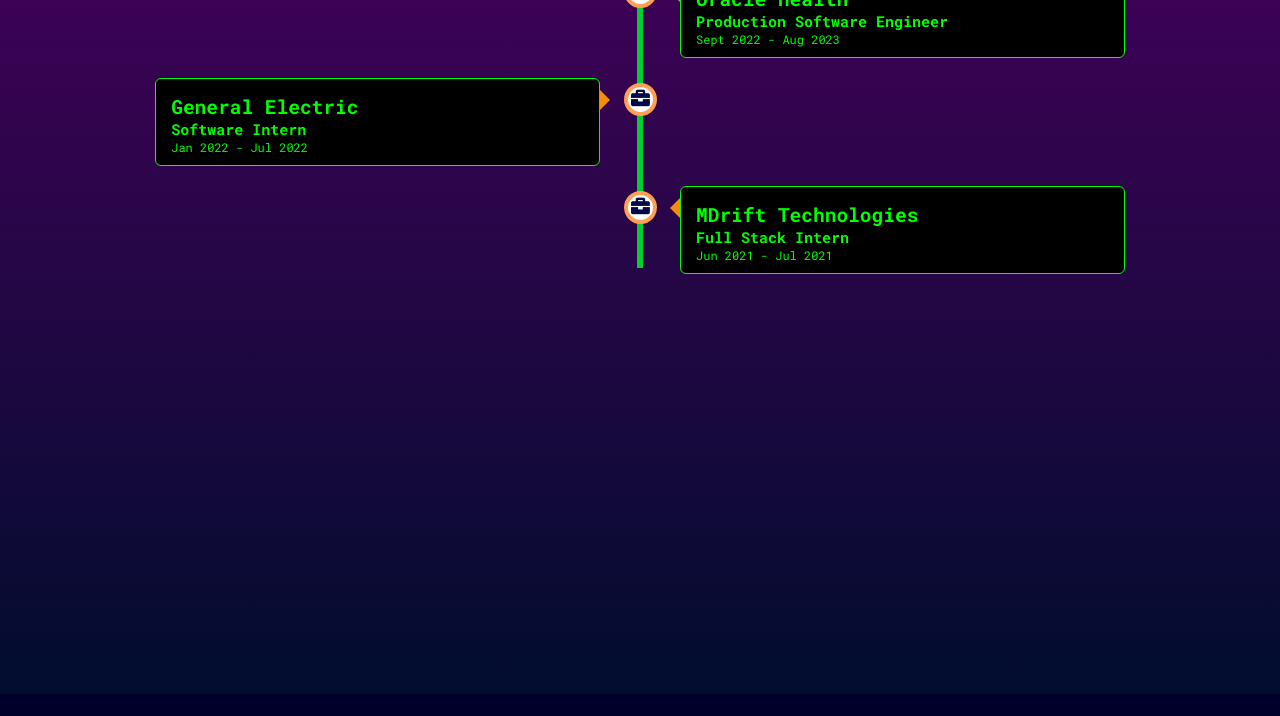
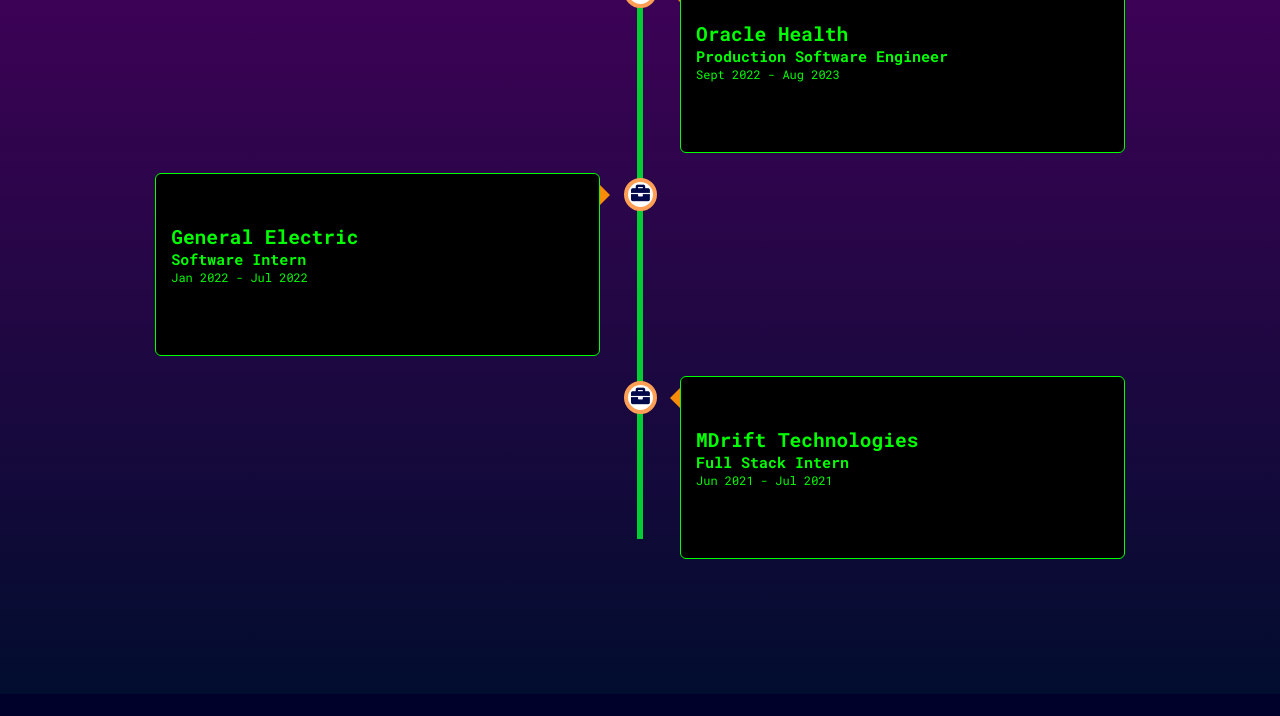
Before and after one commit to DevDevangshu404/Devangshu-Portfolio, a plain HTML site: page index.html in a window 1280 px wide. Shown: the part 3943-4659 px from the top of the page. Drawn offline with nearby package versions, Linux system fonts and the light colour scheme; a script that the page names is missing.

Commit message:
Update style.css

```diff
--- a/assets/css/style.css
+++ b/assets/css/style.css
@@ -988,12 +988,12 @@ header .navbar ul li a:hover {
 }
 .experience .content .tag {
   font-size: 1.3rem;
-  padding-top: 1.5rem;
+  padding-top: 5rem;
   padding-left: 1.5rem;
 }
 .experience .content .desc {
   margin-left: 1.5rem;
-  padding-bottom: 1rem;
+  padding-bottom: 7rem;
 }
 .experience .content .desc h3 {
   font-size: 1.5rem;
```
